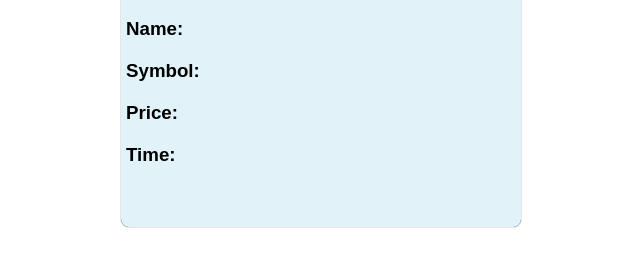
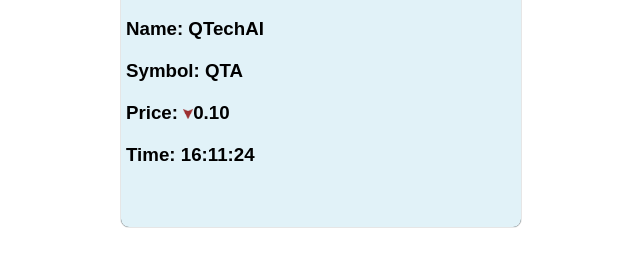
Before and after one commit to fatimaumvr/stock-app-imitation, a plain HTML site: page index.html in a window 1280 px wide. Shown: the part 323-590 px from the top of the page, without its empty margins (319-959 px from the left). Drawn offline with Linux system fonts and the light colour scheme.

Commit message:
updated the files and fixed bug

```diff
--- a/content.js
+++ b/content.js
@@ -1,10 +1,10 @@
-
+export let k=10
 let p=0
-function obj(){
+export  function obj(){
    let rand=Math.random().toFixed(2)
-   let check=rand>p ? `<img src='green.png'>${rand}` : rand<p ? `<img src='red.png'>${rand}` : `<img src='gray (2).png'>${rand}`
+   let check=rand>p ? `<p>Price: <img src='./green.png'>${rand}</p>` : rand<p ? `<p>Price: <img src='red.png'>${rand}</p>` : `<p>Price: <img src='gray (2).png'>${rand}</p>`
    p=rand
     return {name:'QTechAI',
     symbol:'QTA',
     price:check,
-    time:`${new Date().getHours()}:${new Date().getMinutes()} ${new Date().getSeconds()}`}}
+    time:`${new Date().getHours()}:${new Date().getMinutes()}:${new Date().getSeconds()}`}}
--- a/index.html
+++ b/index.html
@@ -12,7 +12,8 @@
         <h3 id="symbol">Symbol:</h3>
         <h3 id="price">Price:</h3>
         <h3 id="time">Time:</h3>
+
     </div>
-    <script src="index.js"></script>
+    <script src="index.js" type="module"></script>
 </body>
 </html>
--- a/index.js
+++ b/index.js
@@ -1,4 +1,4 @@
-import obj from './content.js'
+import { obj} from "./content.js"
 
 const nameEl=document.getElementById('name')
 const symbolEl=document.getElementById('symbol')
@@ -8,5 +8,13 @@ const timeEl=document.getElementById('time')
 
 
 function render(){
-le
+const {name,symbol,price,time}=obj()
+nameEl.textContent=`Name: ${name}`
+symbolEl.textContent=`Symbol: ${symbol}`
+priceEl.innerHTML=`${price}`
+timeEl.textContent=`Time: ${time}`
 }
+
+setInterval(() => {
+    render()
+}, 1000);
```
Also changed, not shown: style.css (line endings or trailing spaces).
